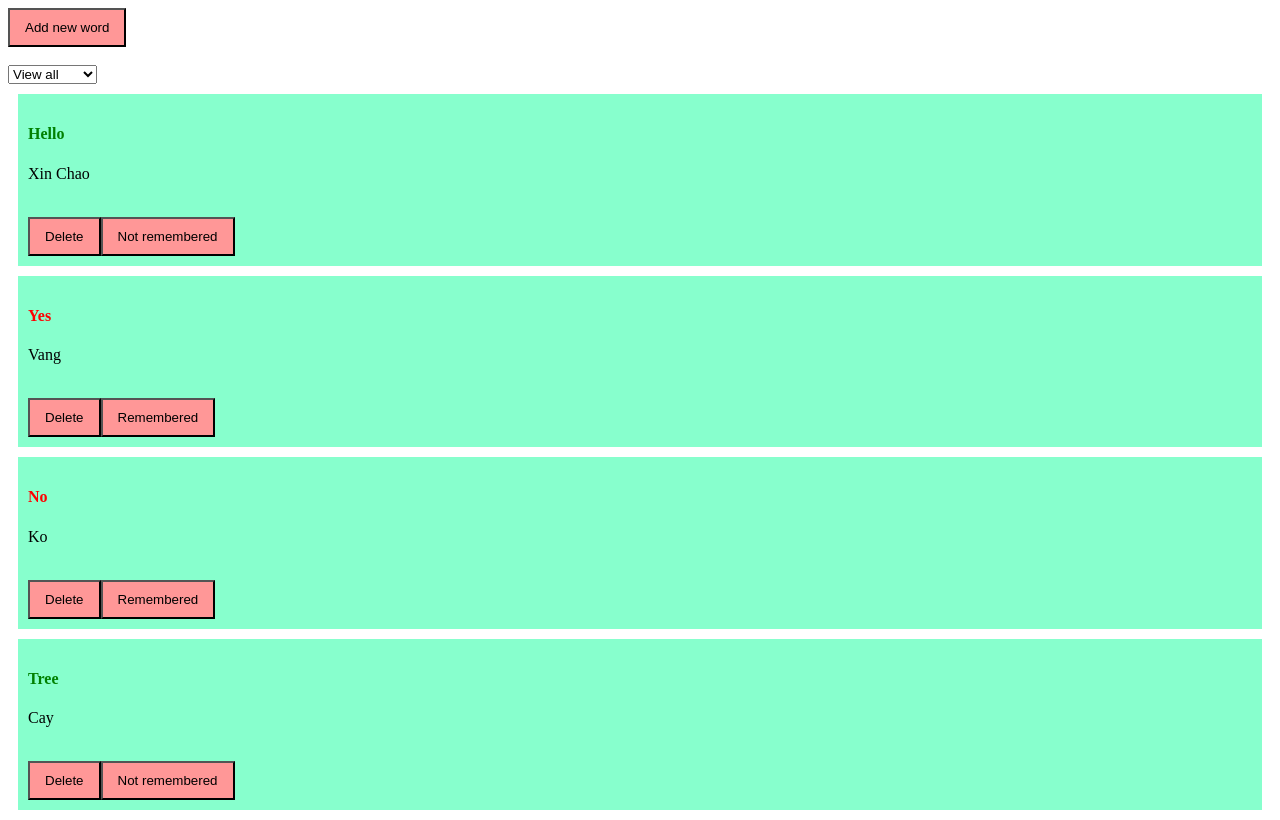
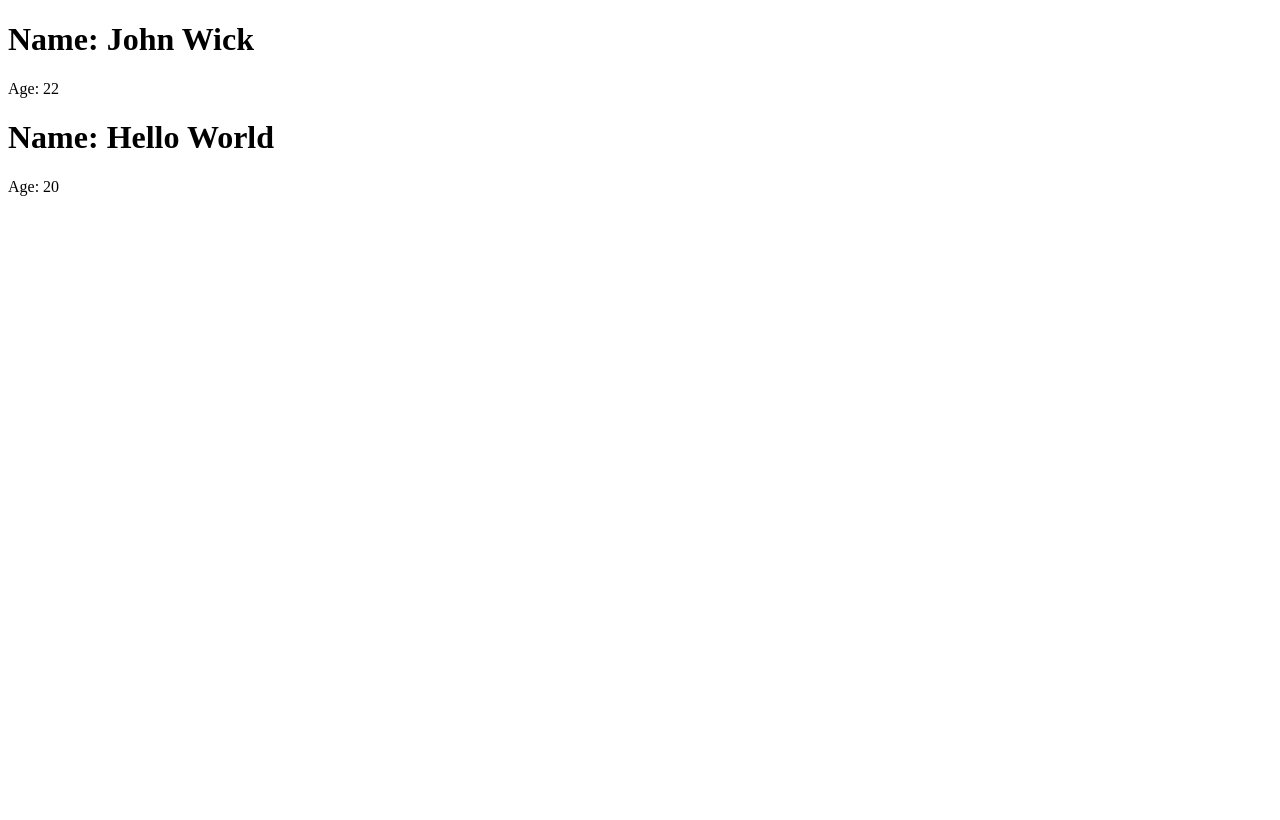
Before and after one commit to kdncode/angular-basic, an Angular app: page / in a window 1280 px wide. Built offline with nearby package versions, Linux system fonts and the light colour scheme.

Commit message:
added "INPUT"

```diff
--- a/src/app/app.component.html
+++ b/src/app/app.component.html
@@ -1,4 +1,6 @@
-<app-words></app-words>
+<app-person name="John Wick" age="22"></app-person>
+<app-person name="Hello World" age="20"></app-person>
+<!-- <app-words></app-words> -->
 <!-- <app-struct></app-struct><br /><br />
 <app-form></app-form><br /><br />
 <app-test></app-test><br /><br /> -->
--- a/src/app/app.module.ts
+++ b/src/app/app.module.ts
@@ -7,6 +7,7 @@ import { TestComponent } from './test/test.component';
 import { FormComponent } from './form/form.component';
 import { StructComponent } from './struct/struct.component';
 import { WordsComponent } from './words/words.component';
+import { PersonComponent } from './person/person.component';
 
 @NgModule({
   declarations: [
@@ -14,7 +15,8 @@ import { WordsComponent } from './words/words.component';
     TestComponent,
     FormComponent,
     StructComponent,
-    WordsComponent
+    WordsComponent,
+    PersonComponent
   ],
   imports: [
     BrowserModule,
--- /dev/null
+++ b/src/app/person/person.component.html
@@ -0,0 +1,2 @@
+<h1> Name: {{ name }}</h1>
+<p> Age: {{ age }}</p>
--- /dev/null
+++ b/src/app/person/person.component.ts
@@ -0,0 +1,18 @@
+import { Component, OnInit, Input } from '@angular/core';
+
+@Component({
+  selector: 'app-person',
+  templateUrl: './person.component.html',
+  styleUrls: ['./person.component.css']
+})
+export class PersonComponent implements OnInit {
+
+  @Input() name: String;
+  @Input() age: Number;
+
+  constructor() { }
+
+  ngOnInit() {
+  }
+
+}
```
Also changed, not shown: src/app/person/person.component.css (added), 1 other file (tests, documents, lock files or other folders).
